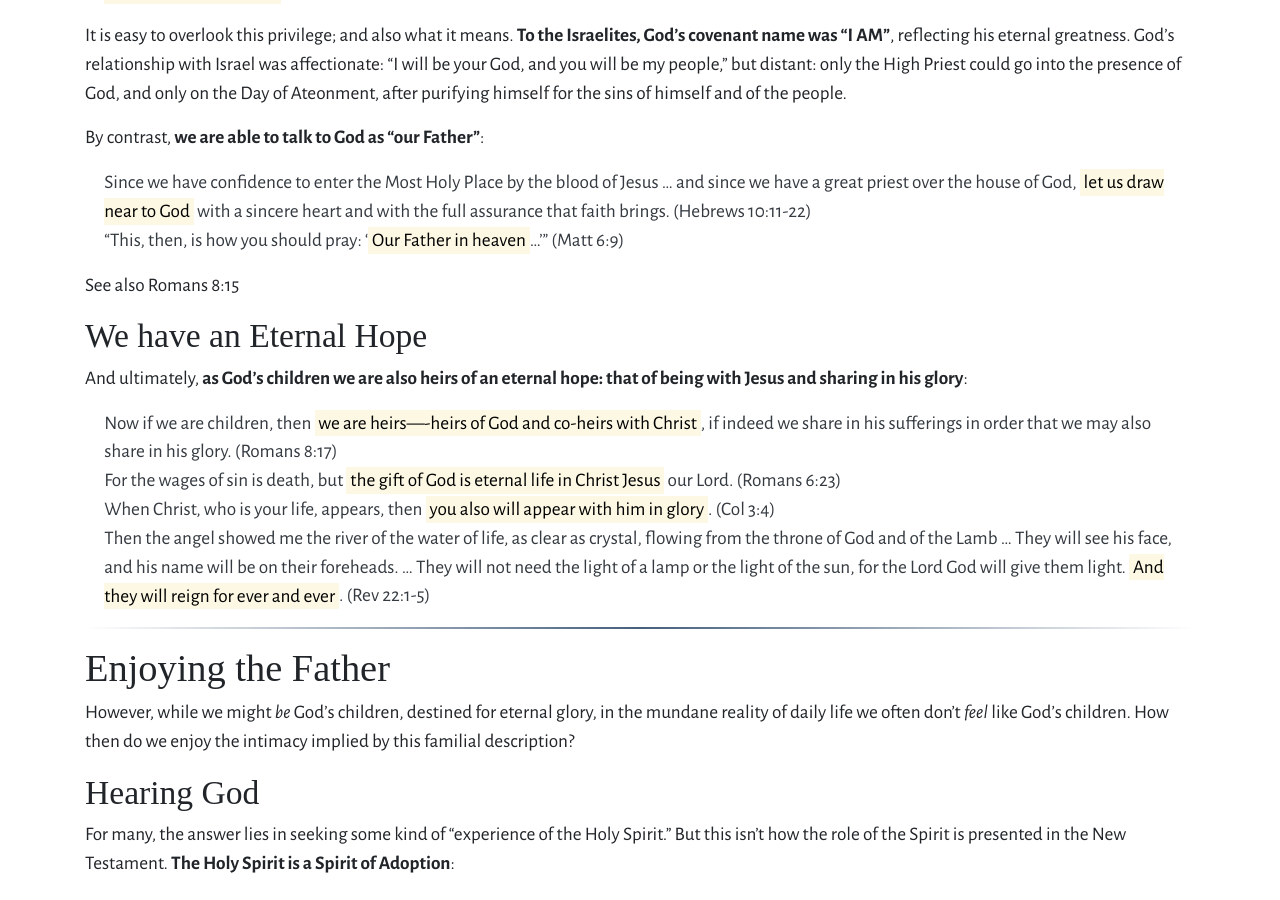
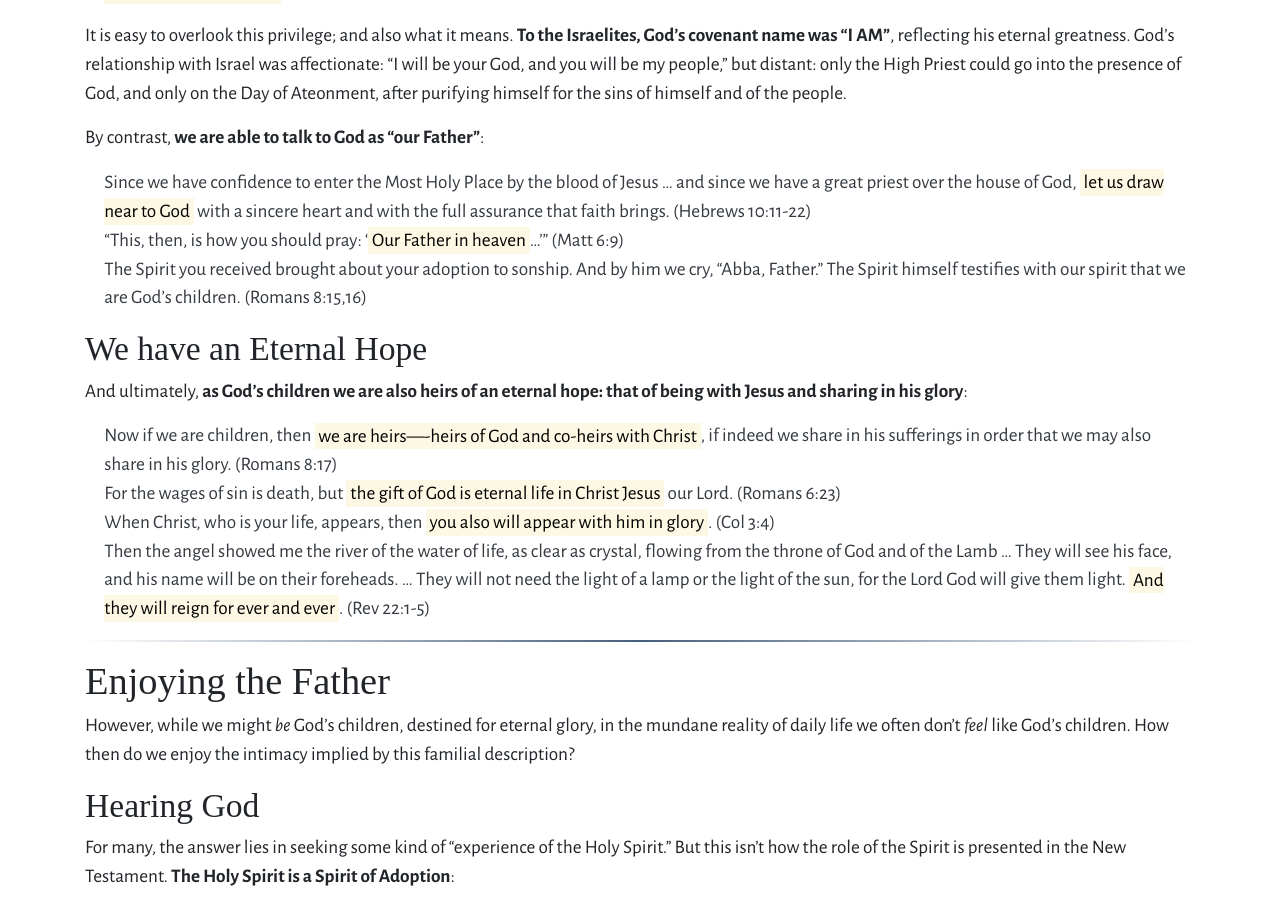
Before and after one commit to trinitysc/jekyll-blog, a Jekyll site: the page built from _articles/devotion.md, in a window 1280 px wide and 900 px high, scrolled down 2594 px. Built offline with Jekyll 4.4.1, drawn with Linux system fonts in a browser that asks for light colours.

Commit message:
Add Rom 8 to True Devotion

```diff
--- a/_articles/devotion.md
+++ b/_articles/devotion.md
@@ -68,8 +68,7 @@
 
 > Since we have confidence to enter the Most Holy Place by the blood of Jesus ... and since we have a great priest over the house of God, <mark>let us draw near to God</mark> with a sincere heart and with the full assurance that faith brings. (Hebrews 10:11-22)
 > “This, then, is how you should pray: ‘<mark>Our Father in heaven</mark>...'" (Matt 6:9)
-
-See also Romans 8:15
+> The Spirit you received brought about your adoption to sonship. And by him we cry, “Abba, Father.” The Spirit himself testifies with our spirit that we are God’s children.  (Romans 8:15,16)
 
 
 ### We have an Eternal Hope
```
